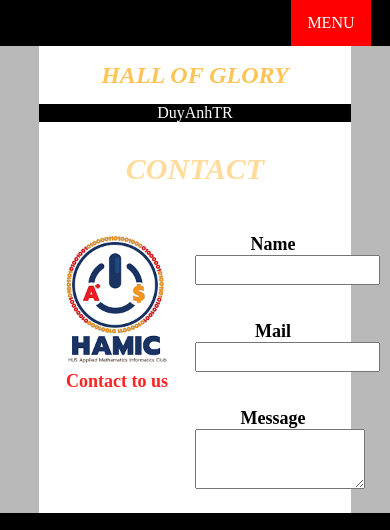
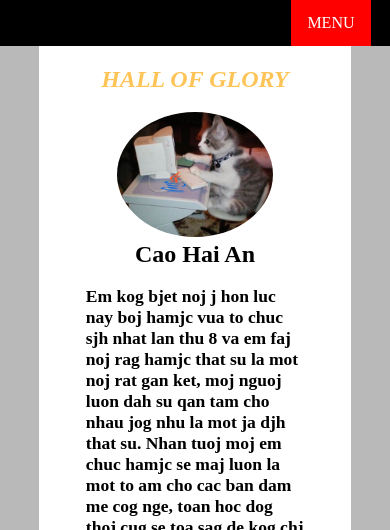
Before and after one commit to HaianCao/template, a plain HTML site: page index.html in a window 390 px wide. Shown: the top 530 px of the page. Drawn offline with Linux system fonts and the light colour scheme.

Commit message:
add information of cao hai an and fixbug of contact field

```diff
--- a/index.html
+++ b/index.html
@@ -4,8 +4,9 @@
     <meta charset="UTF-8">
     <meta name="viewport" content="width=device-width, initial-scale=1.0">
     <link rel="stylesheet" type="text/css" href="./styles_navigation_bar.css">
-    <link rel="stylesheet" type="text/css" href="./styles_content.css">
+    <link rel="stylesheet" type="text/css" href="./styles_content_contact.css">
     <link rel="stylesheet" type="text/css" href="./styles_about.css">
+    <link rel="stylesheet" type="text/css" href="./styles_content_info.css">
     <link rel="icon" type="image/x-icon" href="./images/favicon.ico">
     <script src="./scripts_navigation_bar.js"></script>
     <script src="./scripts_contact.js"></script>
@@ -50,30 +51,49 @@
             </video>
         </center>
     </div>
-
+    <div id="haiancao"></div>
     <!-- Content -->
     <div class="content">
 
         <!-- Main title -->
-        <div class="cont" style="color: rgb(255, 196, 87); font-size: 1.5em ; padding: 4%; box-sizing: border-box;"><em><b>HALL OF GLORY</b></em></div>
+        <div class="cont" style="color: rgb(255, 196, 87); font-size: 1.5em ; padding: 5%; box-sizing: border-box;"><em><b>HALL OF GLORY</b></em></div>
 
         <!-- Cao Hai An information -->
-        <div class="cont" id="haiancao">
-
+        <div class="cont rowInfo" id="duyanhtr">
+            <div class="columnInfoImg">
+                <img style="border-radius: 50%;" src="./images/haiancao.jpg" width="50%" alt="">
+                <div style="font-size: x-large;"><b>Cao Hai An</b></div>
+            </br>
+            </div>
+            <div class="columnInfoMes">
+                <div class="mes">
+                    <b>
+                    Em kog bjet noj j hon luc nay boj hamjc vua to chuc
+                    sjh nhat lan thu 8 va em faj noj rag hamjc that su la
+                     mot noj rat gan ket, moj nguoj luon dah su qan tam cho
+                      nhau jog nhu la mot ja djh that su. Nhan tuoj moj em
+                       chuc hamjc se maj luon la mot to am cho cac ban dam
+                        me cog nge, toan hoc dog thoj cug se toa sag de kog
+                         chj tro thah cau lac bo so 1 hus ma con la mot cau
+                          lac bo co tjeg trog joj cntt, tren ca dat nuoc vjet
+                           nam va tren the joj.
+                    </b>
+                </div>
+            </div>
         </div>
 
         <!-- Tran Duy Anh information -->
-        <div class="cont" style="background-color: black; color: white;" id="duyanhtr">DuyAnhTR</div>
+        <div class="cont" style="background-color: black; color: white;" id="haiancao">DuyAnhTR</div>
 
         <!-- Contact field -->
         <div class="cont" id="contact">
             <div class="cont_title" style="font-size: 30px; color: rgb(255, 220, 156); padding: 30px;"><b><em>CONTACT</em></b></div>
-            <div class="row_contact">
-                <div class="hamic_image column_contact">
+            <div class="rowContact">
+                <div class="hamic_image columnContact">
                     <img src="./images/hamic.png" style="width: 60%; min-width: 150px;" alt="">
                     <strong style="font-size: large; color: rgb(255, 35, 35);"></br>Contact to us</strong>
                 </div>
-                <div class="form column_contact">
+                <div class="form columnContact">
                     <form class="form">
                             </br>
                             <label class="lab"><b>Name</b></label></br>
@@ -95,7 +115,7 @@
     <!-- Information about group 3 HAMIC -->
     <div id="about">
         <div class="about_content">
-            <a href="https://www.facebook.com/toantinhamic" target="_blank"><img style="width: 7%; min-width: 50px;" src="/images/hamic.png" alt=""></a>
+            <a href="https://www.facebook.com/toantinhamic" target="_blank"><img style="width: 7%; min-width: 50px; border-top-right-radius: 50%; border-top-left-radius: 50%;" src="./images/hamic.png" alt=""></a>
             <div><b>
                 Powered by <a class="hamic" href="https://www.facebook.com/toantinhamic" target="_blank">HAMIC</a> (group 3)
             </b></div>
--- a/styles_content.css
+++ b/styles_content_contact.css
@@ -19,11 +19,11 @@
 *{
     box-sizing: border-box;
 }
-.column_contact {
+.columnContact {
     float: left;
     width: 50%;
   }
-.row_contact::after {
+.rowContact::after {
     content: "";
     display: table;
     clear: both;
@@ -32,7 +32,7 @@
     font-size: large;
 }
 @media only screen and (max-width: 600px){
-    .column{
+    .columnContact{
         float: left;
         width: 100%;
     }
--- /dev/null
+++ b/styles_content_info.css
@@ -0,0 +1,40 @@
+.columnInfoImg {
+    float: left;
+    width: 40%;
+  }
+  .columnInfoMes {
+    float: left;
+    width: 60%;
+  }
+.rowInfo::after {
+    content: "";
+    display: table;
+    clear: both;
+}
+*{
+    box-sizing: border-box;
+}
+.mes{
+    padding: 0 15%;
+    text-align: left;
+    font-size: 1.5vw;
+}
+
+@media only screen and (max-width: 1000px){
+    .mes{
+      font-size: 2.25vw;
+    }
+}
+@media only screen and (max-width: 600px){
+    .columnInfoImg {
+        float: left;
+        width: 100%;
+      }
+      .columnInfoMes {
+        float: left;
+        width: 100%;
+      }
+      .mes{
+        font-size: 4.5vw;
+      }
+}
```
Also changed, not shown: images/haiancao.jpg (added).
